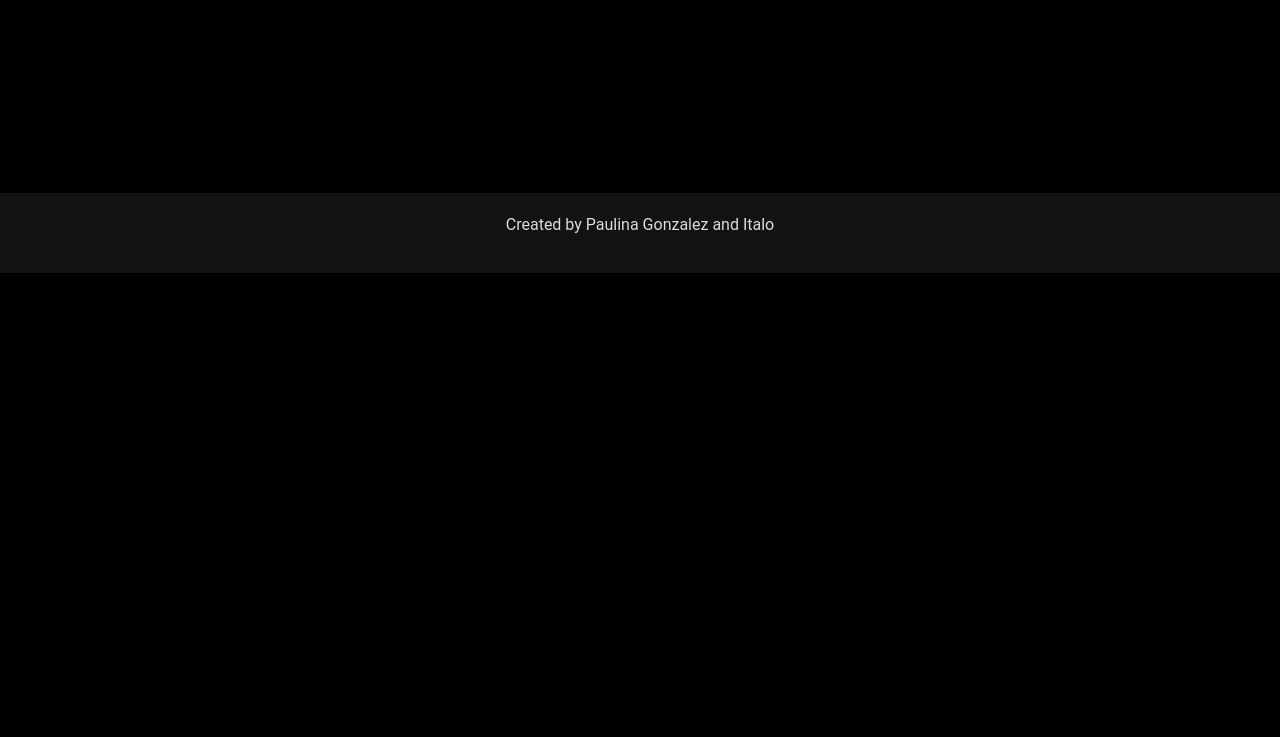
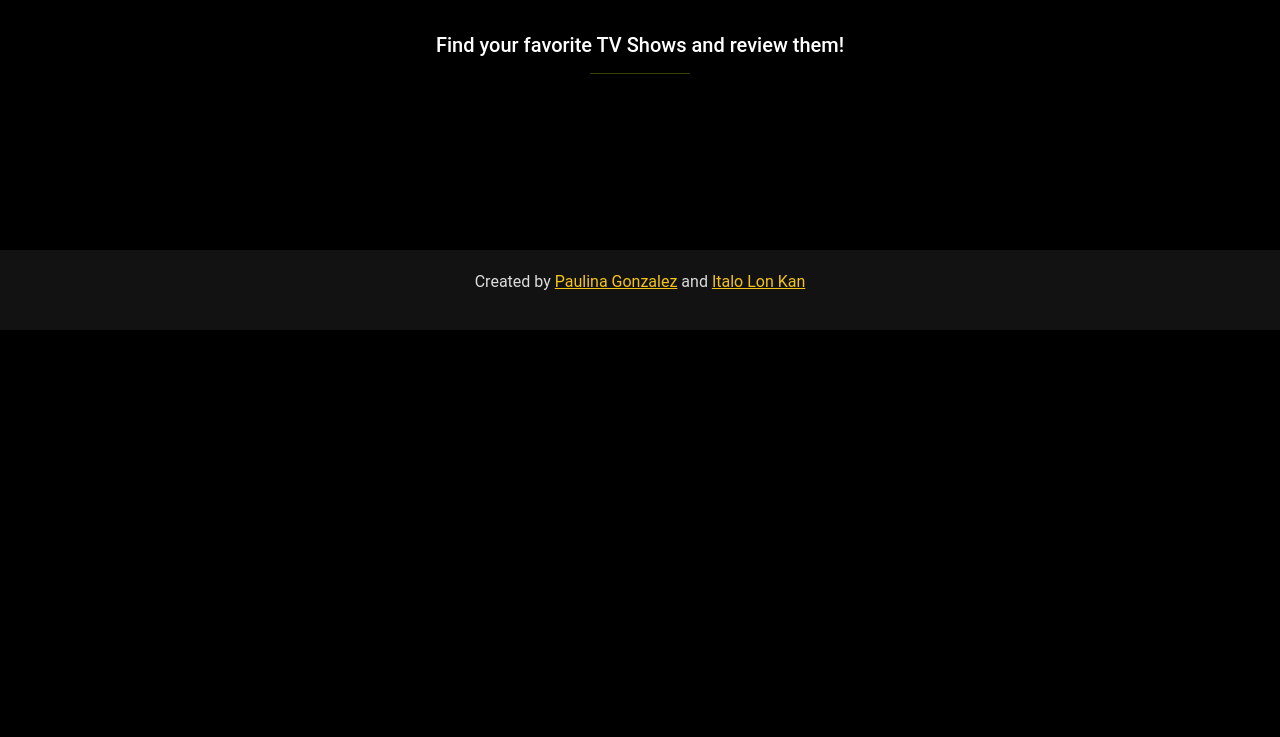
Before and after one commit to storres20/javascript_capstone, a website built with webpack: page src/index.html in a window 1280 px wide. Shown: the part 63-800 px from the top of the page. Built offline with nearby package versions, Linux system fonts and the light colour scheme; no server answers.

Commit message:
Add more styling and moved test file

```diff
--- a/src/index.html
+++ b/src/index.html
@@ -4,14 +4,13 @@
     <meta charset="UTF-8" />
     <meta http-equiv="X-UA-Compatible" content="IE=edge" />
     <meta name="viewport" content="width=device-width, initial-scale=1.0" />
-    <!-- Bootstrap CSS -->
     <link
       href="https://cdn.jsdelivr.net/npm/bootstrap@5.0.2/dist/css/bootstrap.min.css"
       rel="stylesheet"
       integrity="sha384-EVSTQN3/azprG1Anm3QDgpJLIm9Nao0Yz1ztcQTwFspd3yD65VohhpuuCOmLASjC"
       crossorigin="anonymous"
     />
-    <title>Webpack tutorial</title>
+    <title>JavaScript Capstone Project</title>
   </head>
   <body>
     <nav>
@@ -30,12 +29,12 @@
         </li>
       </ul>
     </nav>
+    <h1>Find your favorite TV Shows and review them!</h1>
+    <hr class="line">
     <section class="cards-container"></section>
     <footer>
-      <p>Created by Paulina Gonzalez and Italo</p>
+      <p>Created by <span><a href="https://github.com/paulinagonzalezc">Paulina Gonzalez</a></span> and <span><a href="https://github.com/storres20">Italo Lon Kan</a></span></p>
     </footer>
-
-    <!-- Bootstrap JS -->
     <script
       src="https://cdn.jsdelivr.net/npm/bootstrap@5.0.2/dist/js/bootstrap.bundle.min.js"
       integrity="sha384-MrcW6ZMFYlzcLA8Nl+NtUVF0sA7MsXsP1UyJoMp4YLEuNSfAP+JcXn/tWtIaxVXM"
--- a/src/index.js
+++ b/src/index.js
@@ -11,7 +11,7 @@ const displaySeries = async (number) => {
       for (let i = 0; i < number; i += 1) {
         const cardsContainer = document.querySelector('.cards-container');
         cardsContainer.innerHTML += `<div class="card">
-            <img src="${data[i].image.medium}" alt="Sample photo" class="card-image" />
+            <img src="${data[i].image.original}" alt="Sample photo" class="card-image" />
             <div class="series-title">${data[i].name}</div>
             <div class="heart" id="like-${data[i].id}">♥</div>
             <div class="likes" id=${data[i].id}>0 likes</div>
@@ -20,9 +20,7 @@ const displaySeries = async (number) => {
             </div>
         </div>
         `;
-        // itemsCounter(cardsContainer);
       }
-      // itemsCounter(data);
     });
 };
 
@@ -32,7 +30,6 @@ const setLikes = async () => {
   const likeDiv = document.querySelectorAll('.likes');
   const likes = await fetchLikes();
   for (let i = 0; i < likeDiv.length; i += 1) {
-    // const id = likeDiv[i].id;
     const { id } = likeDiv[i];
     for (let j = 0; j < likes.length; j += 1) {
       if (likes[j].item_id === id) {
@@ -59,9 +56,6 @@ const setUpPage = async () => {
   setLikes();
 };
 
-// setUpPage();
-
-// Add comments
 comments(15);
 
 setUpPage();
--- a/src/modules/comments/comments.js
+++ b/src/modules/comments/comments.js
@@ -54,7 +54,6 @@ const comments = async (number) => {
     if (e.target.classList.contains('btnComment')) {
       // ID object
       const id = e.target.name;
-      // console.log(id);
       // Show Comments when just show modal
       showComment(id, url);
     }
--- a/src/style.css
+++ b/src/style.css
@@ -13,6 +13,22 @@ nav {
   height: auto;
   align-items: center;
   background-color: #121212;
+}
+
+h1 {
+  color: white;
+  text-align: center;
+  font-size: 20px;
+  margin-top: 40px;
+}
+
+.line {
+  color: yellow;
+  width: 100px;
+  text-align: center;
+  margin-left: auto;
+  margin-right: auto;
+  height: 10px;
 }
 
 .primary-nav {
@@ -64,7 +80,7 @@ footer {
   flex-wrap: wrap;
   gap: 30px;
   justify-content: center;
-  padding: 100px;
+  padding: 60px 100px 100px 100px;
 }
 
 .card {
@@ -136,3 +152,7 @@ footer {
   display: flex;
   flex-direction: column;
 }
+
+a {
+  color: #f4c518;
+}
```
Also changed, not shown: src/test/itemsCounter.test.js (renamed from _tests_/itemsCounter.test.js, +1 -1 lines), dist/index.html, dist/main.js.
